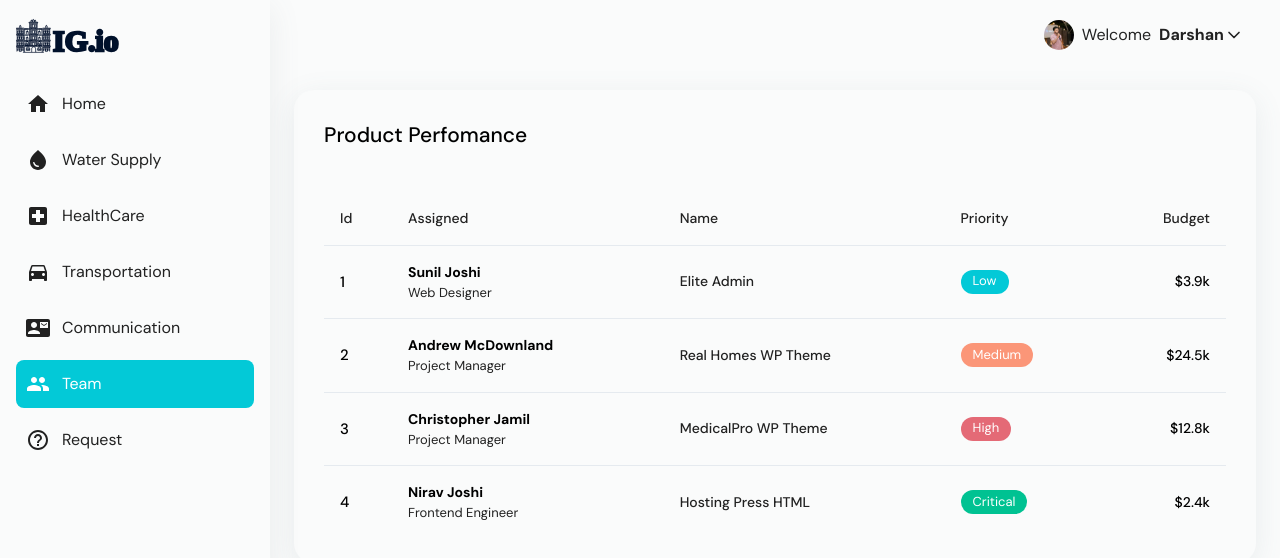
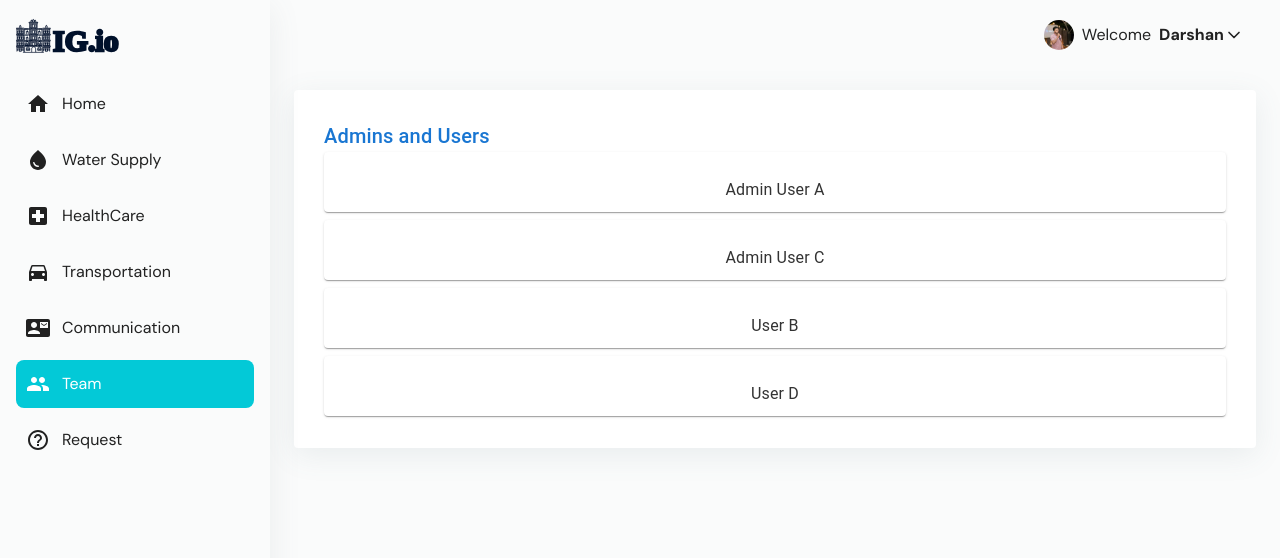
Before and after one commit to darshansharma19/Hack-Ndore, a Next.js app: page /ui-components/table in a window 1280 px wide. Shown: the top 558 px of the page. Built offline with nearby package versions, Linux system fonts and the light colour scheme.

Commit message:
new fixs

```diff
--- a/src/app/(DashboardLayout)/components/dashboard/SalesOverview.tsx
+++ b/src/app/(DashboardLayout)/components/dashboard/SalesOverview.tsx
@@ -19,7 +19,7 @@ const WaterSupplyOverview: React.FC = () => {
       <div style={{ flex: 1 }}>
         <BaseCard>
           <iframe
-            src="https://225a-115-245-99-238.ngrok-free.app/plot/items_by_status"
+            src="https://80e2-115-245-99-238.ngrok-free.app/plot/items_by_status"
             width="100%"
             height="300"
             style={{ border: "none" }}
@@ -30,7 +30,7 @@ const WaterSupplyOverview: React.FC = () => {
       <div style={{ flex: 1 }}>
         <BaseCard>
           <iframe
-            src="https://225a-115-245-99-238.ngrok-free.app/plot/quantity_by_category"
+            src="https://80e2-115-245-99-238.ngrok-free.app/plot/quantity_by_category"
             width="100%"
             height="300"
             style={{ border: "none" }}
--- a/src/app/(DashboardLayout)/layout/sidebar/MenuItems.tsx
+++ b/src/app/(DashboardLayout)/layout/sidebar/MenuItems.tsx
@@ -8,7 +8,7 @@ import {
   DirectionsCar as TransportationIcon,
   HelpOutline as RequestIcon,
   ContactMail as CommunicationIcon,
-  Group as TeamIcon // Use Group or any other suitable icon for Team
+  Group as TeamIcon
 } from '@mui/icons-material';
 import { uniqueId } from 'lodash';
 
@@ -46,7 +46,7 @@ const Menuitems = [
   {
     id: uniqueId(),
     title: "Team",
-    icon: TeamIcon, // Use the appropriate icon for Team
+    icon: TeamIcon,
     href: "/ui-components/table",
   },
   {
--- a/src/app/(DashboardLayout)/ui-components/table/page.tsx
+++ b/src/app/(DashboardLayout)/ui-components/table/page.tsx
@@ -1,29 +1,82 @@
 'use client';
-import { Grid, Paper } from "@mui/material";
+import { Grid, Paper, Typography } from "@mui/material";
 import BaseCard from '@/app/(DashboardLayout)/components/shared/BaseCard';
 import { createTheme, ThemeProvider, styled } from '@mui/material/styles';
+
+// Define a light color theme
+const lightTheme = createTheme({
+  palette: {
+    mode: 'light',
+    primary: {
+      main: '#1976d2', // Blue color
+    },
+    secondary: {
+      main: '#dc004e', // Pink color
+    },
+    background: {
+      default: '#f4f6f8', // Light gray background
+    },
+    text: {
+      primary: '#333', // Dark gray text
+    },
+  },
+});
 
 const Item = styled(Paper)(({ theme }) => ({
   ...theme.typography.body1,
   textAlign: 'center',
-    color: theme.palette.text.secondary,
+  color: theme.palette.text.primary,
+  backgroundColor: theme.palette.background.paper,
   height: 60,
   lineHeight: '60px',
+  marginBottom: theme.spacing(1),
+  padding: theme.spacing(1),
 }));
 
-const darkTheme = createTheme({ palette: { mode: 'dark' } });
-const lightTheme = createTheme({ palette: { mode: 'light' } });
+// Define an interface for the data
+interface UserData {
+  id: number;
+  role: 'admin' | 'user';
+  name: string;
+}
 
+// Sample data structure
+const data: UserData[] = [
+  { id: 1, role: 'admin', name: 'Admin User A' },
+  { id: 2, role: 'user', name: 'User B' },
+  { id: 3, role: 'admin', name: 'Admin User C' },
+  { id: 4, role: 'user', name: 'User D' }
+];
 
-import ProductPerfomance from "@/app/(DashboardLayout)/components/dashboard/ProductPerformance";
+// Sort function to prioritize admins
+const sortData = (data: UserData[]): UserData[] => {
+  return data.sort((a, b) => {
+    if (a.role === 'admin' && b.role !== 'admin') return -1;
+    if (a.role !== 'admin' && b.role === 'admin') return 1;
+    return 0;
+  });
+};
 
 const Tables = () => {
+  const sortedData = sortData(data);
+
   return (
-    <Grid container spacing={0}>
+    <ThemeProvider theme={lightTheme}>
+      <Grid container spacing={2}>
         <Grid item xs={12} lg={12}>
-        <ProductPerfomance />
+          <BaseCard>
+            <>
+              <Typography variant="h6" color="primary">Admins and Users</Typography>
+              {sortedData.map((item) => (
+                <Item key={item.id}>
+                  {item.name}
+                </Item>
+              ))}
+            </>
+          </BaseCard>
         </Grid>
       </Grid>
+    </ThemeProvider>
   );
 };
 
```
Lines whose indentation alone changed are shown as unchanged.
